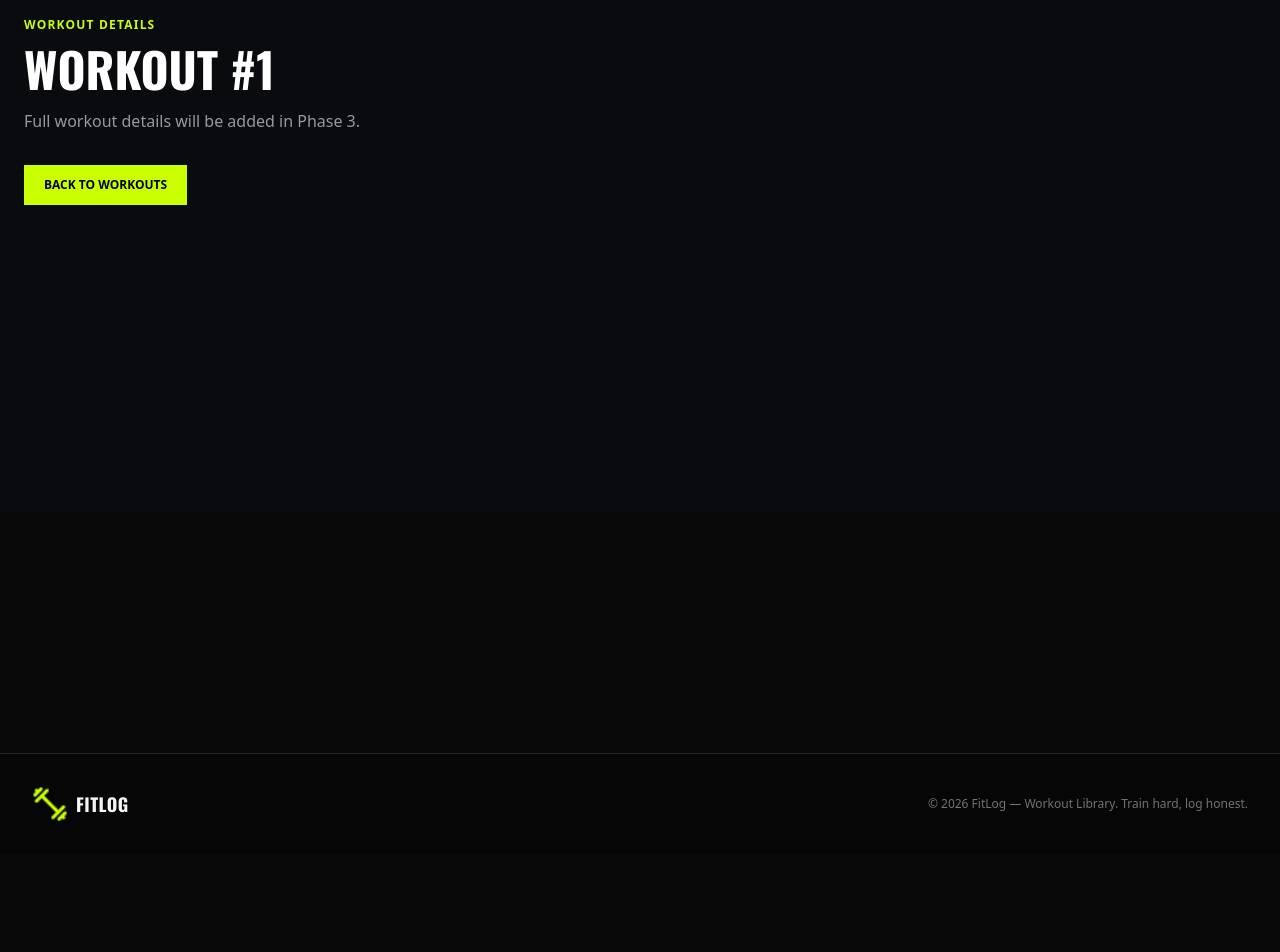
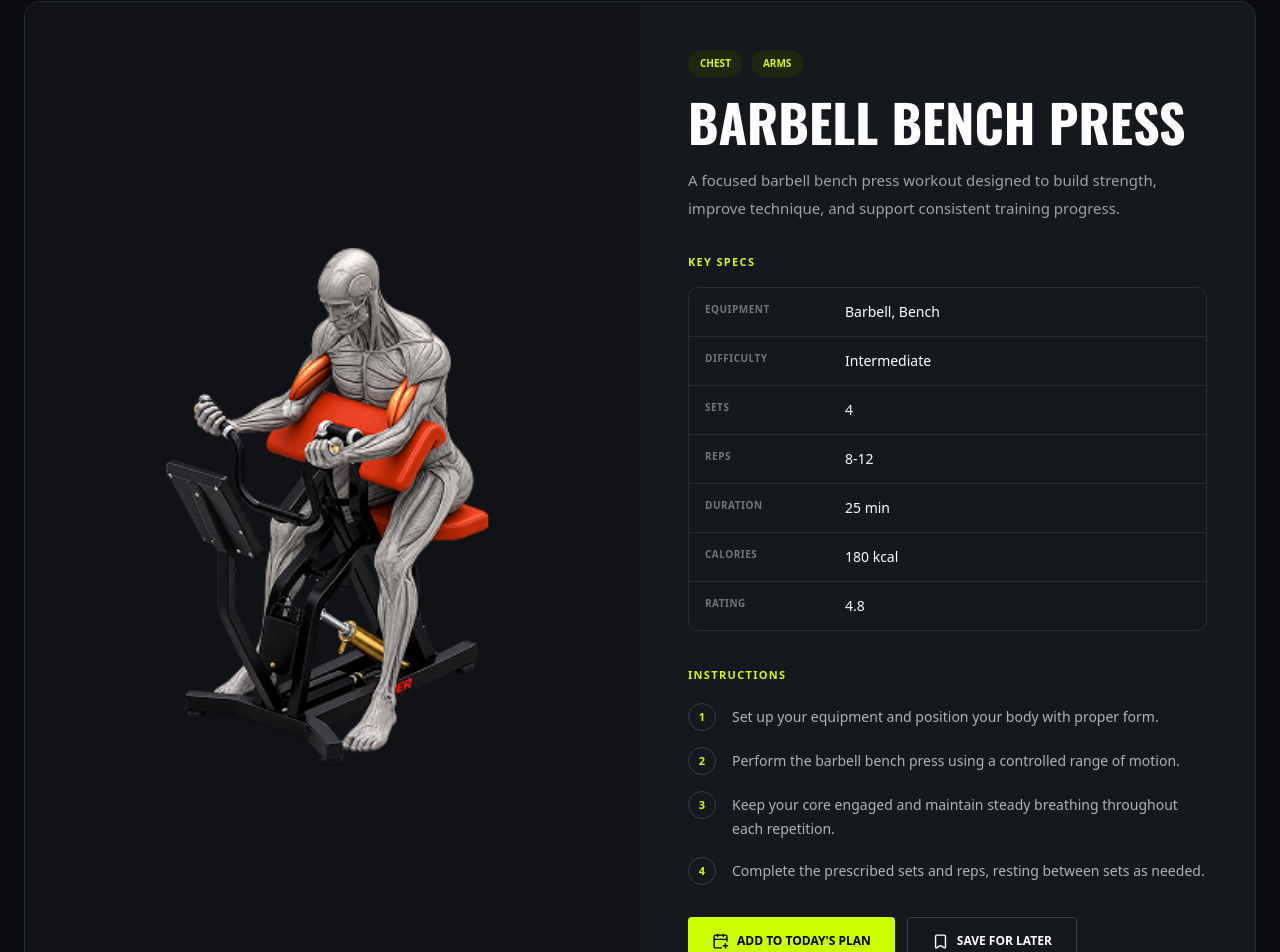
Before and after one commit to shariardipto/fitlog-as6, a Next.js app: page /workout/1 in a window 1280 px wide. Shown: the part 118-1070 px from the top of the page. Before the commit the page ends 972 px from the top, so only its background shows below. Built offline with nearby package versions, Linux system fonts and the light colour scheme; no server answers.

Commit message:
added worout context, plan, savee state

```diff
--- a/src/app/workout/[id]/page.js
+++ b/src/app/workout/[id]/page.js
@@ -1,39 +1,282 @@
-import Link from "next/link";
+import Image from "next/image";
+import { notFound } from "next/navigation";
+import WorkoutActions from "@/components/WorkoutActions";
+import { fallbackWorkouts } from "@/data/workouts";
+
+async function getWorkout(id) {
+  try {
+    const res = await fetch(
+      `https://api.abcz.workers.dev/api/fitlog/${id}`,
+      {
+        cache: "force-cache",
+      }
+    );
+
+    if (res.ok) {
+      const result = await res.json();
+
+      if (result.data && !Array.isArray(result.data)) {
+        return result.data;
+      }
+
+      if (result.workout) {
+        return result.workout;
+      }
+
+      if (result.id || result._id) {
+        return result;
+      }
+    }
+  } catch (error) {
+    console.warn("Single workout API unavailable.");
+  }
+
+  return fallbackWorkouts.find(
+    (item) => String(item.id) === String(id)
+  );
+}
 
 export default async function WorkoutDetailsPage({ params }) {
   const { id } = await params;
 
+  const workout = await getWorkout(id);
+
+  if (!workout) {
+    notFound();
+  }
+
+  const name =
+    workout.name ||
+    workout.title ||
+    "Workout";
+
+  const image =
+    workout.image ||
+    workout.imageUrl ||
+    workout.thumbnail ||
+    "/banner.png";
+
+  const description =
+    workout.description ||
+    `A focused ${name.toLowerCase()} workout designed to build strength, improve technique, and support consistent training progress.`;
+
+  const equipment =
+    workout.equipment ||
+    workout.equipments ||
+    "Bodyweight";
+
+  const difficulty =
+    workout.difficulty ||
+    workout.level ||
+    "Intermediate";
+
+  const sets =
+    workout.sets ?? 4;
+
+  const reps =
+    workout.reps ||
+    workout.repetitions ||
+    "8-12";
+
+  const duration =
+    workout.duration ??
+    workout.durationMinutes ??
+    20;
+
+  const calories =
+    workout.calories ??
+    workout.caloriesBurned ??
+    150;
+
+  const rating =
+    workout.rating ?? 4.5;
+
+  const categories =
+    workout.categories ||
+    workout.category ||
+    [];
+
+  const categoryList =
+    Array.isArray(categories)
+      ? categories
+      : [categories];
+
+  const equipmentText =
+    Array.isArray(equipment)
+      ? equipment.join(", ")
+      : equipment;
+
+  const instructions =
+    workout.instructions &&
+    Array.isArray(workout.instructions)
+      ? workout.instructions
+      : [
+          "Set up your equipment and position your body with proper form.",
+          `Perform the ${name.toLowerCase()} using a controlled range of motion.`,
+          "Keep your core engaged and maintain steady breathing throughout each repetition.",
+          "Complete the prescribed sets and reps, resting between sets as needed.",
+        ];
+
   return (
-    <section className="min-h-[70vh] bg-[#090b0e] px-5 py-16 sm:px-6">
-
+    <section className="bg-[#090b0e] px-5 py-12 sm:px-6">
       <div className="mx-auto max-w-[1440px]">
 
-        <p className="mb-3 text-xs font-bold uppercase tracking-widest text-[#caff00]">
-          Workout Details
-        </p>
+        <div className="grid overflow-hidden rounded-[16px] border border-[#272b32] bg-[#15181d] lg:grid-cols-2">
 
+          {/* LEFT */}
+          <div className="relative min-h-[420px] bg-[#101216] lg:min-h-[700px]">
+            <Image
+              src={image}
+              alt={name}
+              fill
+              priority
+              className="object-contain p-8 sm:p-12"
+            />
+          </div>
+
+          {/* RIGHT */}
+          <div className="p-7 sm:p-10 lg:p-12">
+
+            {/* Categories */}
+            <div className="mb-5 flex flex-wrap gap-2">
+              {categoryList
+                .filter(Boolean)
+                .map((category, index) => (
+                  <span
+                    key={index}
+                    className="rounded-full bg-[#20270e] px-3 py-1.5 text-[10px] font-bold uppercase text-[#caff00]"
+                  >
+                    {category}
+                  </span>
+                ))}
+            </div>
+
+            {/* Title */}
             <h1
-          className="text-5xl font-bold uppercase text-white"
+              className="text-[42px] font-bold uppercase leading-[0.95] text-white sm:text-[52px]"
               style={{
                 fontFamily: "var(--font-oswald)",
               }}
             >
-          Workout #{id}
+              {name}
             </h1>
 
-        <p className="mt-4 text-[#9699a2]">
-          Full workout details will be added in Phase 3.
+            {/* Description */}
+            <p className="mt-5 max-w-[650px] text-[15px] leading-7 text-[#a0a3aa]">
+              {description}
             </p>
 
-        <Link
-          href="/"
-          className="mt-8 inline-flex bg-[#caff00] px-5 py-3 text-xs font-bold uppercase text-black"
+            {/* Specs */}
+            <div className="mt-8">
+              <p className="mb-4 text-[11px] font-bold uppercase tracking-[0.12em] text-[#caff00]">
+                Key Specs
+              </p>
+
+              <div className="overflow-hidden rounded-[10px] border border-[#2b2f36]">
+
+                <Spec
+                  label="Equipment"
+                  value={equipmentText}
+                />
+
+                <Spec
+                  label="Difficulty"
+                  value={difficulty}
+                />
+
+                <Spec
+                  label="Sets"
+                  value={sets}
+                />
+
+                <Spec
+                  label="Reps"
+                  value={reps}
+                />
+
+                <Spec
+                  label="Duration"
+                  value={
+                    typeof duration === "number"
+                      ? `${duration} min`
+                      : duration
+                  }
+                />
+
+                <Spec
+                  label="Calories"
+                  value={
+                    typeof calories === "number"
+                      ? `${calories} kcal`
+                      : calories
+                  }
+                />
+
+                <Spec
+                  label="Rating"
+                  value={rating}
+                  last
+                />
+
+              </div>
+            </div>
+
+            {/* Instructions */}
+            <div className="mt-9">
+
+              <p className="mb-5 text-[11px] font-bold uppercase tracking-[0.12em] text-[#caff00]">
+                Instructions
+              </p>
+
+              <ol className="space-y-4">
+
+                {instructions
+                  .slice(0, 4)
+                  .map((instruction, index) => (
+
+                    <li
+                      key={index}
+                      className="flex gap-4"
                     >
-          Back to workouts
-        </Link>
+                      <span className="flex h-7 w-7 shrink-0 items-center justify-center rounded-full border border-[#3a3e45] text-[11px] font-bold text-[#caff00]">
+                        {index + 1}
+                      </span>
+
+                      <p className="pt-0.5 text-sm leading-6 text-[#b0b3ba]">
+                        {instruction}
+                      </p>
+                    </li>
+
+                  ))}
+
+              </ol>
 
             </div>
 
+            <WorkoutActions workout={workout} />
+
+          </div>
+        </div>
+
+      </div>
     </section>
   );
 }
+
+function Spec({ label, value, last = false }) {
+  return (
+    <div
+      className={`grid grid-cols-[120px_1fr] gap-5 px-4 py-3.5 ${
+        !last ? "border-b border-[#292d34]" : ""
+      }`}
+    >
+      <span className="text-[10px] font-bold uppercase tracking-wider text-[#73767d]">
+        {label}
+      </span>
+
+      <span className="text-sm font-medium text-white">
+        {value}
+      </span>
+    </div>
+  );
+}
--- a/src/components/Navbar.jsx
+++ b/src/components/Navbar.jsx
@@ -3,9 +3,11 @@
 import Image from "next/image";
 import Link from "next/link";
 import { usePathname } from "next/navigation";
+import { useWorkout } from "@/context/WorkoutContext";
 
 export default function Navbar() {
   const pathname = usePathname();
+  const { plan, saved } = useWorkout();
 
   const workoutActive =
     pathname === "/" || pathname.startsWith("/workout/");
@@ -68,18 +70,18 @@ export default function Navbar() {
             <span>Plan</span>
 
             <span className="flex h-[18px] min-w-[18px] items-center justify-center rounded-full bg-[#caff00] px-1 text-[10px] font-bold text-black">
-              0
+              {plan.length}
             </span>
           </Link>
 
           <Link
-            href="/my-plan"
+            href="/saved"
             className="flex items-center gap-2 text-[#9a9ca3]"
           >
             <span>Saved</span>
 
             <span className="flex h-[18px] min-w-[18px] items-center justify-center rounded-full border border-[#4a4d55] px-1 text-[10px] font-bold text-[#b8bac0]">
-              0
+              {saved.length}
             </span>
           </Link>
         </div>
--- /dev/null
+++ b/src/components/WorkoutActions.jsx
@@ -0,0 +1,61 @@
+"use client";
+
+import { CalendarPlus, Bookmark } from "lucide-react";
+import { useWorkout } from "@/context/WorkoutContext";
+
+export default function WorkoutActions({ workout }) {
+  const {
+    plan,
+    saved,
+    addToPlan,
+    addToSaved,
+  } = useWorkout();
+
+  const id = workout.id || workout._id;
+
+  const inPlan = plan.some(
+    (item) =>
+      String(item.id || item._id) === String(id)
+  );
+
+  const inSaved = saved.some(
+    (item) =>
+      String(item.id || item._id) === String(id)
+  );
+
+  return (
+    <div className="mt-8 flex flex-col gap-3 sm:flex-row">
+
+      <button
+        onClick={() => addToPlan(workout)}
+        className={`inline-flex h-[48px] items-center justify-center gap-2 rounded-[4px] px-6 text-xs font-extrabold uppercase transition ${
+          inPlan
+            ? "cursor-not-allowed bg-[#30343b] text-[#8d9097]"
+            : "bg-[#caff00] text-black hover:bg-white"
+        }`}
+      >
+        <CalendarPlus size={17} />
+
+        {inPlan
+          ? "Added to today's plan"
+          : "Add to today's plan"}
+      </button>
+
+      <button
+        onClick={() => addToSaved(workout)}
+        className={`inline-flex h-[48px] items-center justify-center gap-2 rounded-[4px] border px-6 text-xs font-extrabold uppercase transition ${
+          inSaved
+            ? "cursor-not-allowed border-[#caff00] text-[#caff00]"
+            : "border-[#3a3e46] text-white hover:border-[#caff00] hover:text-[#caff00]"
+        }`}
+      >
+        <Bookmark size={17} />
+
+        {inSaved
+          ? "Saved"
+          : "Save for later"}
+      </button>
+
+    </div>
+  );
+}
--- /dev/null
+++ b/src/context/WorkoutContext.jsx
@@ -0,0 +1,86 @@
+"use client";
+
+import { createContext, useContext, useState } from "react";
+import { toast } from "sonner";
+
+const WorkoutContext = createContext(null);
+
+export function WorkoutProvider({ children }) {
+  const [plan, setPlan] = useState([]);
+  const [saved, setSaved] = useState([]);
+
+  function addToPlan(workout) {
+    const alreadyAdded = plan.some(
+      (item) => String(item.id || item._id) === String(workout.id || workout._id)
+    );
+
+    if (alreadyAdded) {
+      toast.error("Workout already in today's plan");
+      return;
+    }
+
+    setPlan((prev) => [...prev, workout]);
+    toast.success("Added to today's plan");
+  }
+
+  function addToSaved(workout) {
+    const alreadySaved = saved.some(
+      (item) => String(item.id || item._id) === String(workout.id || workout._id)
+    );
+
+    if (alreadySaved) {
+      toast.error("Workout already saved");
+      return;
+    }
+
+    setSaved((prev) => [...prev, workout]);
+    toast.success("Saved for later");
+  }
+
+  function removeFromPlan(id) {
+    setPlan((prev) =>
+      prev.filter(
+        (item) => String(item.id || item._id) !== String(id)
+      )
+    );
+
+    toast.success("Removed from today's plan");
+  }
+
+  function removeFromSaved(id) {
+    setSaved((prev) =>
+      prev.filter(
+        (item) => String(item.id || item._id) !== String(id)
+      )
+    );
+
+    toast.success("Removed from saved workouts");
+  }
+
+  return (
+    <WorkoutContext.Provider
+      value={{
+        plan,
+        saved,
+        addToPlan,
+        addToSaved,
+        removeFromPlan,
+        removeFromSaved,
+      }}
+    >
+      {children}
+    </WorkoutContext.Provider>
+  );
+}
+
+export function useWorkout() {
+  const context = useContext(WorkoutContext);
+
+  if (!context) {
+    throw new Error(
+      "useWorkout must be used inside WorkoutProvider"
+    );
+  }
+
+  return context;
+}
```
Also changed, not shown: src/app/layout.js (+14 -3 lines). Lines whose indentation alone changed are shown as unchanged.
